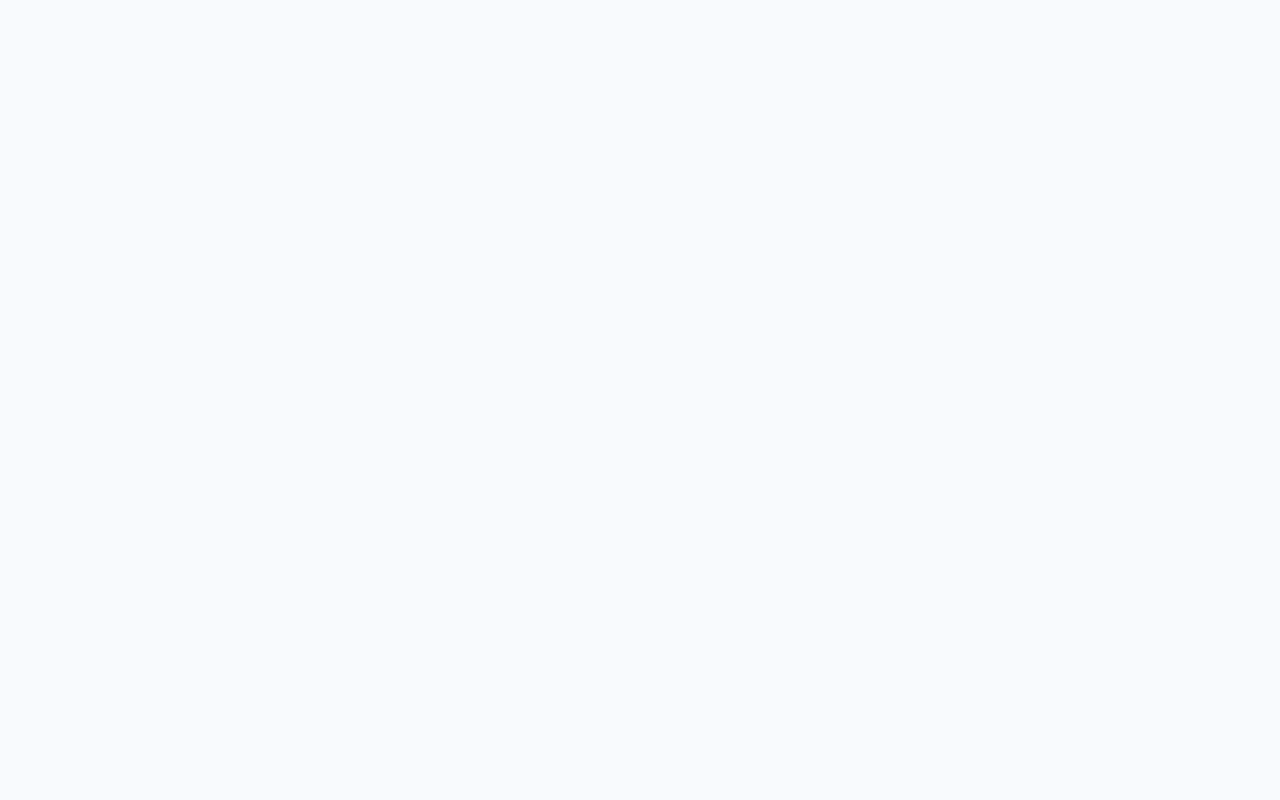
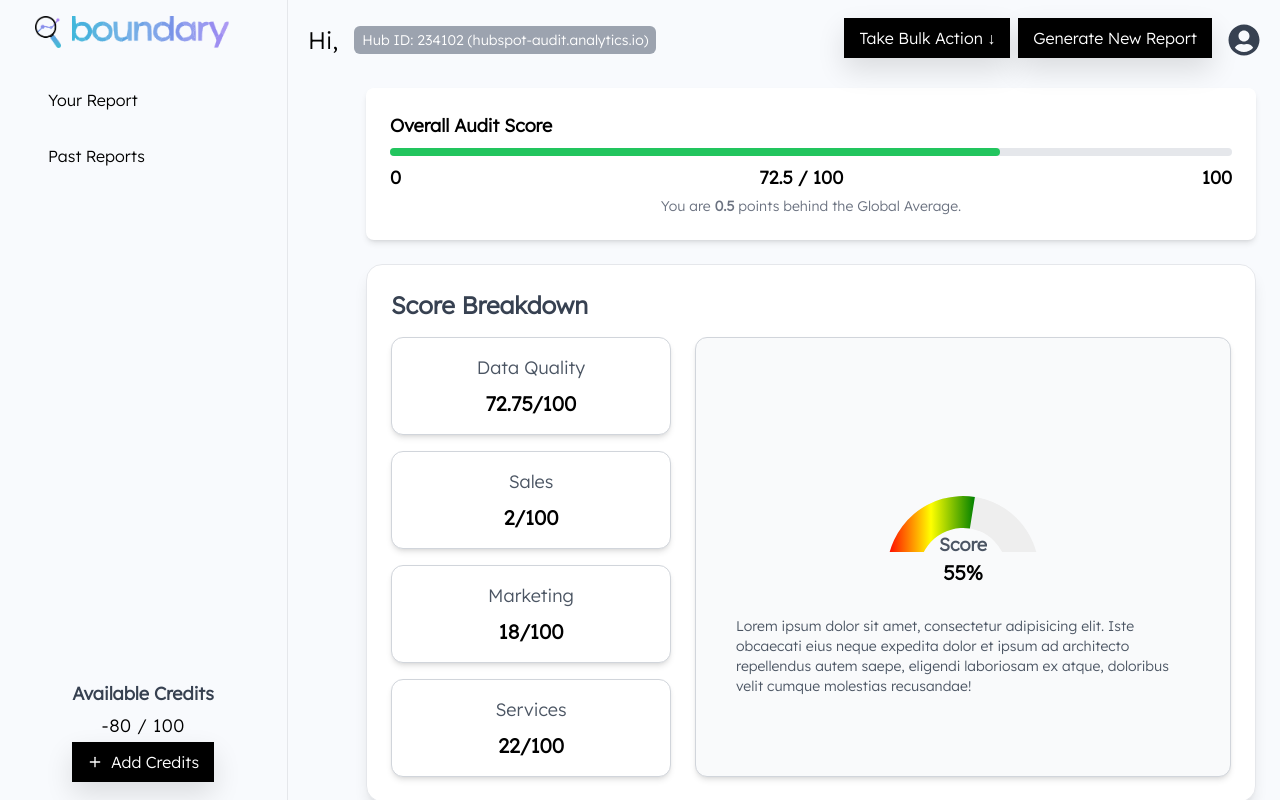
Before and after one commit to akky2000/CRM-Audit-App, a React (Vite) app: page /past-reports/1 in a window 1280 px wide. Before the commit this address had no page. Built offline with nearby package versions, Linux system fonts and the light colour scheme.

Commit message:
feat: past report detail page added

```diff
--- a/src/App.jsx
+++ b/src/App.jsx
@@ -5,7 +5,7 @@ import Login from "./pages/Login";
 import Signup from "./pages/Signup";
 import Dashboard from "./pages/Dashboard";
 import PastReports from "./pages/PastReports";
-
+import PastReportDetail from "./pages/PastReportDetails";
 
 function App() {
   return (
@@ -16,6 +16,10 @@ function App() {
           <Route path="/signup" element={<Signup />} />
           <Route path="/dashboard" element={<Dashboard />} />
           <Route path="/past-reports" element={<PastReports />} />
+          <Route
+            path="/past-reports/:reportId"
+            element={<PastReportDetail />}
+          />
         </Routes>
       </Router>
     </UserProvider>
--- a/src/components/Header.jsx
+++ b/src/components/Header.jsx
@@ -7,30 +7,7 @@ const Header = () => {
   const { user, logout } = useUser();
   const navigate = useNavigate();
   const location = useLocation();
-  const [timestamp, setTimestamp] = useState("");
   const [showDropdown, setShowDropdown] = useState(false);
-
-  useEffect(() => {
-    const updateTimestamp = () => {
-      const now = new Date();
-      setTimestamp(
-        now.toLocaleString("en-GB", {
-          weekday: "short",
-          day: "2-digit",
-          month: "short",
-          year: "numeric",
-          hour: "2-digit",
-          minute: "2-digit",
-          second: "2-digit",
-          timeZoneName: "short",
-        })
-      );
-    };
-
-    updateTimestamp();
-    const interval = setInterval(updateTimestamp, 1000);
-    return () => clearInterval(interval);
-  }, []);
 
   const handleLogout = () => {
     logout();
@@ -42,12 +19,9 @@ const Header = () => {
 
   return (
     <header className="text-black p-5 bg-[#f8fafd] fixed top-0 left-0 w-full lg:left-72 lg:w-[calc(100%-18rem)] z-10 flex flex-wrap lg:flex-nowrap items-center justify-between gap-4 lg:gap-6">
-
       {/* Left Section: Hi, User & Hub ID (Now in Same Row on Tablets) */}
       <div className="flex sm:flex-row items-center sm:gap-4 w-full sm:w-auto">
-        <h2 className="text-lg font-semibold text-center sm:text-left">
-          Hi, {user?.slice(0, 5)}
-        </h2>
+        <h2 className="text-2xl text-center sm:text-left">Hi, {user}</h2>
         <div className="bg-gray-400 text-white px-2 py-1 rounded-md text-xs sm:text-sm mt-1 sm:mt-0">
           Hub ID: 234102 (hubspot-audit.analytics.io)
         </div>
@@ -55,15 +29,10 @@ const Header = () => {
 
       {/* Right Section (Stacked on Tablets) */}
       <div className="flex flex-col sm:flex-row items-center gap-2 sm:gap-4 w-full sm:w-auto">
-
         {/* Buttons (Same Row on Tablets) */}
         <div className="flex md:flex-row gap-2 w-full sm:w-auto">
-          <button>
-            Take Bulk Action ↓
-          </button>
-          <button>
-            Generate New Report
-          </button>
+          <button>Take Bulk Action ↓</button>
+          <button>Generate New Report</button>
         </div>
 
         <div className="relative">
@@ -74,11 +43,7 @@ const Header = () => {
 
           {showDropdown && (
             <div className="absolute right-0 mt-2 w-40 bg-white border border-gray-200 shadow-lg rounded-lg">
-              <p
-                onClick={handleLogout}
-              >
-                Logout
-              </p>
+              <p onClick={handleLogout}>Logout</p>
             </div>
           )}
         </div>
--- /dev/null
+++ b/src/pages/PastReportDetails.jsx
@@ -0,0 +1,23 @@
+import React from "react";
+import { useParams } from "react-router-dom";
+import Sidebar from "../components/SideBar";
+import Header from "../components/Header";
+import MainContent from "../components/MainContent";
+import { useUser } from "../context/UserContext";
+
+const PastReportDetail = () => {
+  const { reportId } = useParams();
+  const { user } = useUser();
+
+  return (
+    <div className="flex">
+      <Sidebar />
+      <main className="flex-1 overflow-auto h-screen">
+        <Header user={user} />
+        <MainContent />
+      </main>
+    </div>
+  );
+};
+
+export default PastReportDetail;
```
